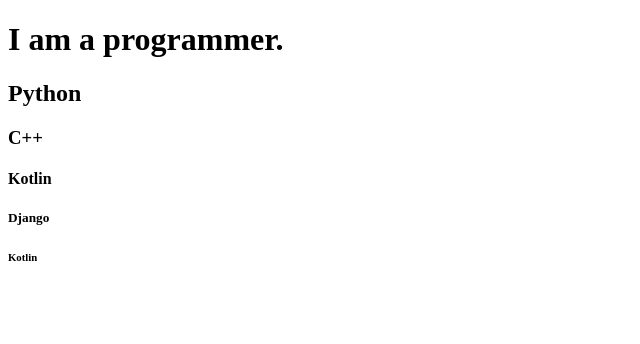
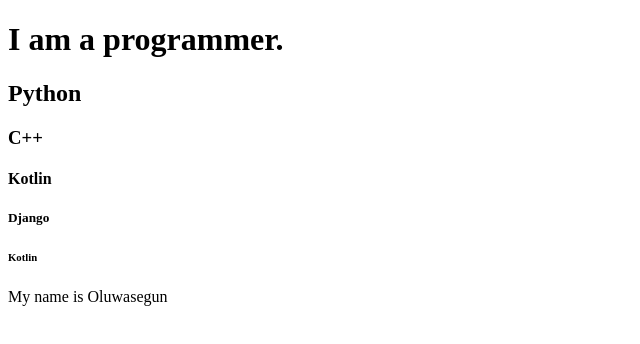
Before and after one commit to seadigital/learn_github, a plain HTML site: page index.html in a window 1280 px wide. Shown: the whole page, without its empty margins (0-640 px from the left). Drawn offline with Linux system fonts and the light colour scheme.

Commit message:
I have added a paragraph

```diff
--- a/index.html
+++ b/index.html
@@ -12,5 +12,7 @@
     <h4>Kotlin</h4>
     <h5>Django</h5>
     <h6>Kotlin</h6>
+
+    <p>My name is Oluwasegun</p>
 </body>
 </html>
```
